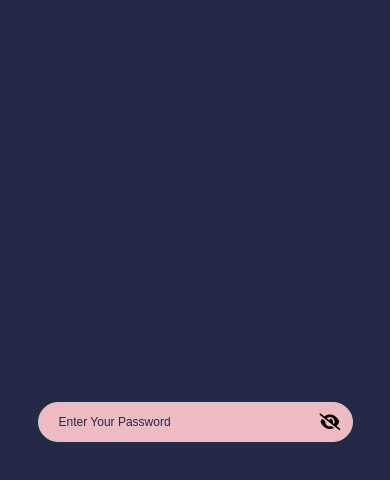
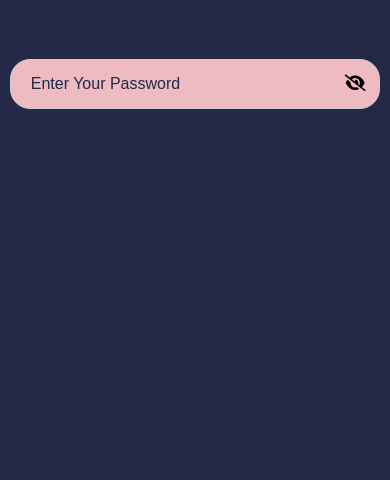
Before and after one commit to isha9229/Password-Strength-Checker, a plain HTML site: page index.html in a window 390 px wide. Drawn offline with Linux system fonts and the light colour scheme.

Commit message:
Update style.css

```diff
--- a/style.css
+++ b/style.css
@@ -14,13 +14,14 @@ body {
     background-color: #232946;
     display: flex;
     justify-content: center;
-  align-items: center;
-  padding: 20px;
+    align-items: flex-start;
+    padding-top: 15%;
   }
 
   .input-box {
     width: 90%;
-  max-width: 400px;
+    max-width: 500px;
+    min-width: 350px;
     position: relative;
   }
 
@@ -64,7 +65,7 @@ button {
   /* Media Queries for responsiveness */
   @media (max-width: 768px) {
     .input-box {
-    width: 80%;
+      width: 90%;
     }
 
     .input-box input {
@@ -84,20 +85,20 @@ button {
 
   @media (max-width: 480px) {
     .input-box {
-    width: 90%;
+      width: 95%;
     }
 
     .input-box input {
-    height: 40px;
-    font-size: 12px;
+      height: 50px;
+      font-size: 16px; /* Adjusted font size */
     }
 
     button {
-    width: 25px;
-    height: 25px;
+      width: 30px; /* Slightly larger button for better usability */
+      height: 30px;
     }
 
     #msg {
-    font-size: 12px;
+      font-size: 14px;
     }
   }
```
Lines whose indentation alone changed are shown as unchanged.
